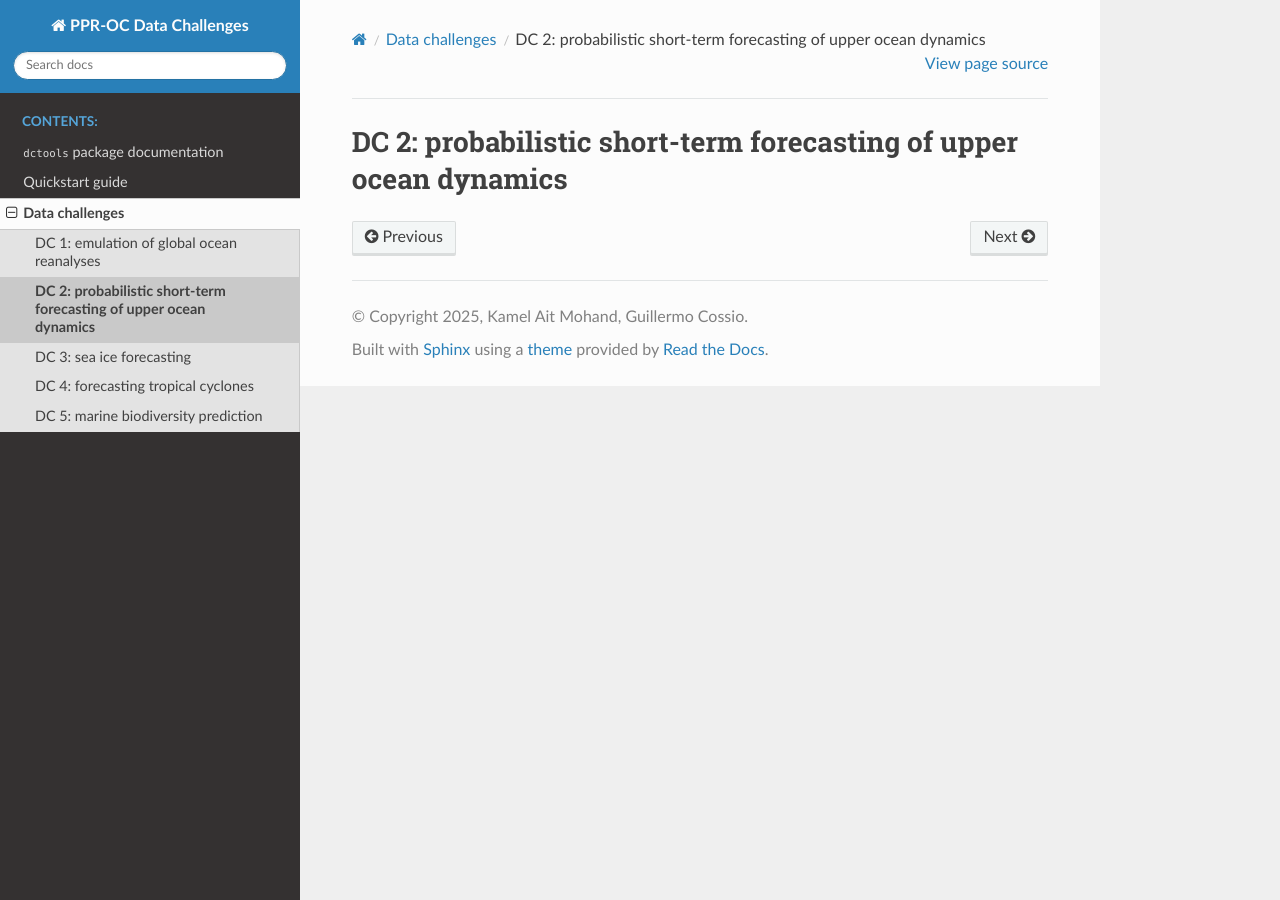
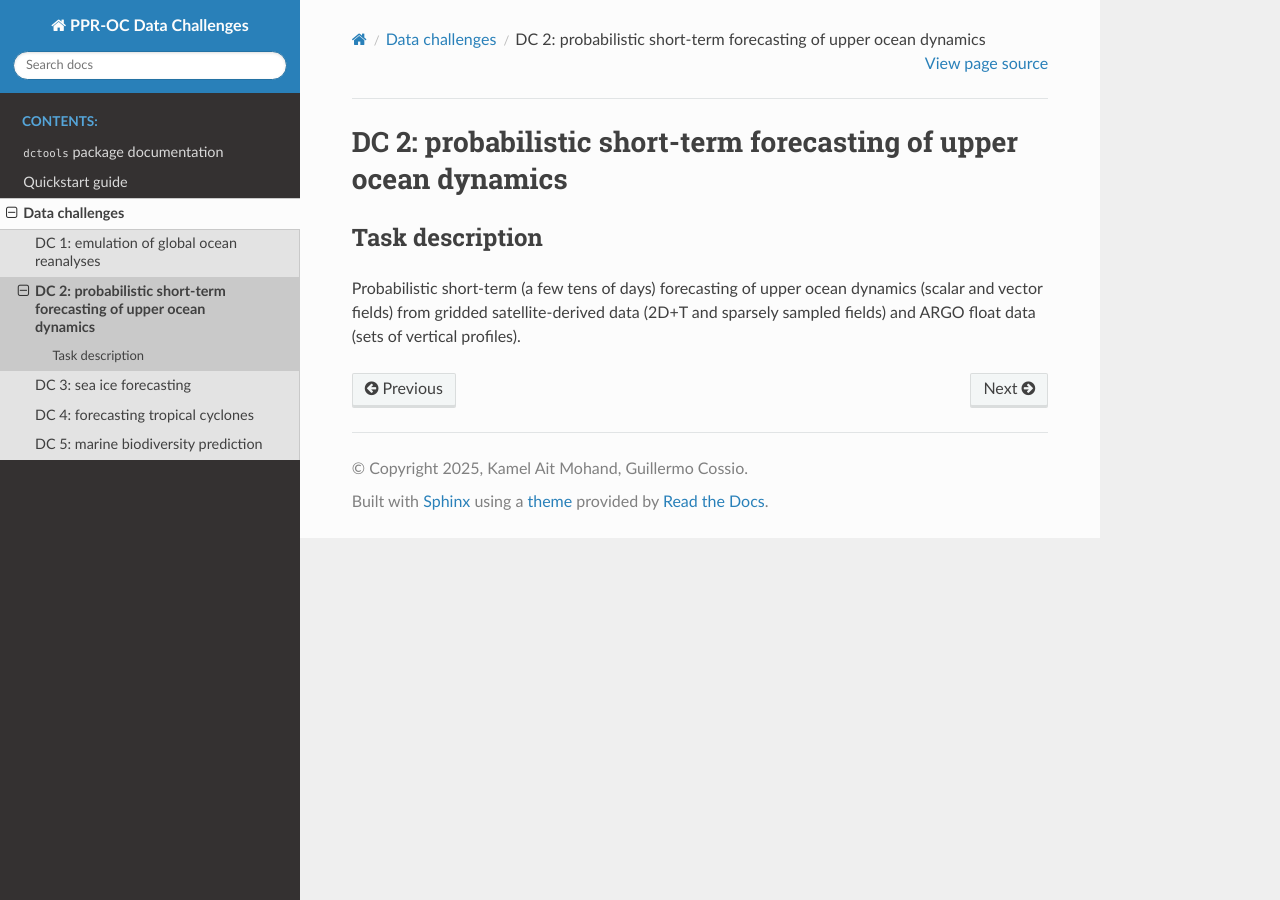
Before and after one commit to ocean-ai-data-challenges/dc-tools, a Sphinx documentation site: the page built from docs/source/data_challenges/DC2.md, in a window 1280 px wide. Built offline with Sphinx 7.4.7 and the Read the Docs theme 3.1.0, drawn with Linux system fonts in a browser that asks for light colours.

Commit message:
Added task descriptions for DC 1 and 2

```diff
--- a/docs/source/data_challenges/DC2.md
+++ b/docs/source/data_challenges/DC2.md
@@ -1 +1,5 @@
 # DC 2: probabilistic short-term forecasting of upper ocean dynamics
+
+## Task description
+
+Probabilistic short-term (a few tens of days) forecasting of upper ocean dynamics (scalar and vector fields) from gridded satellite-derived data (2D+T and sparsely sampled fields) and ARGO float data (sets of vertical profiles).
```
Also changed, not shown: docs/source/data_challenges/DC1.md (+4 -0 lines).
